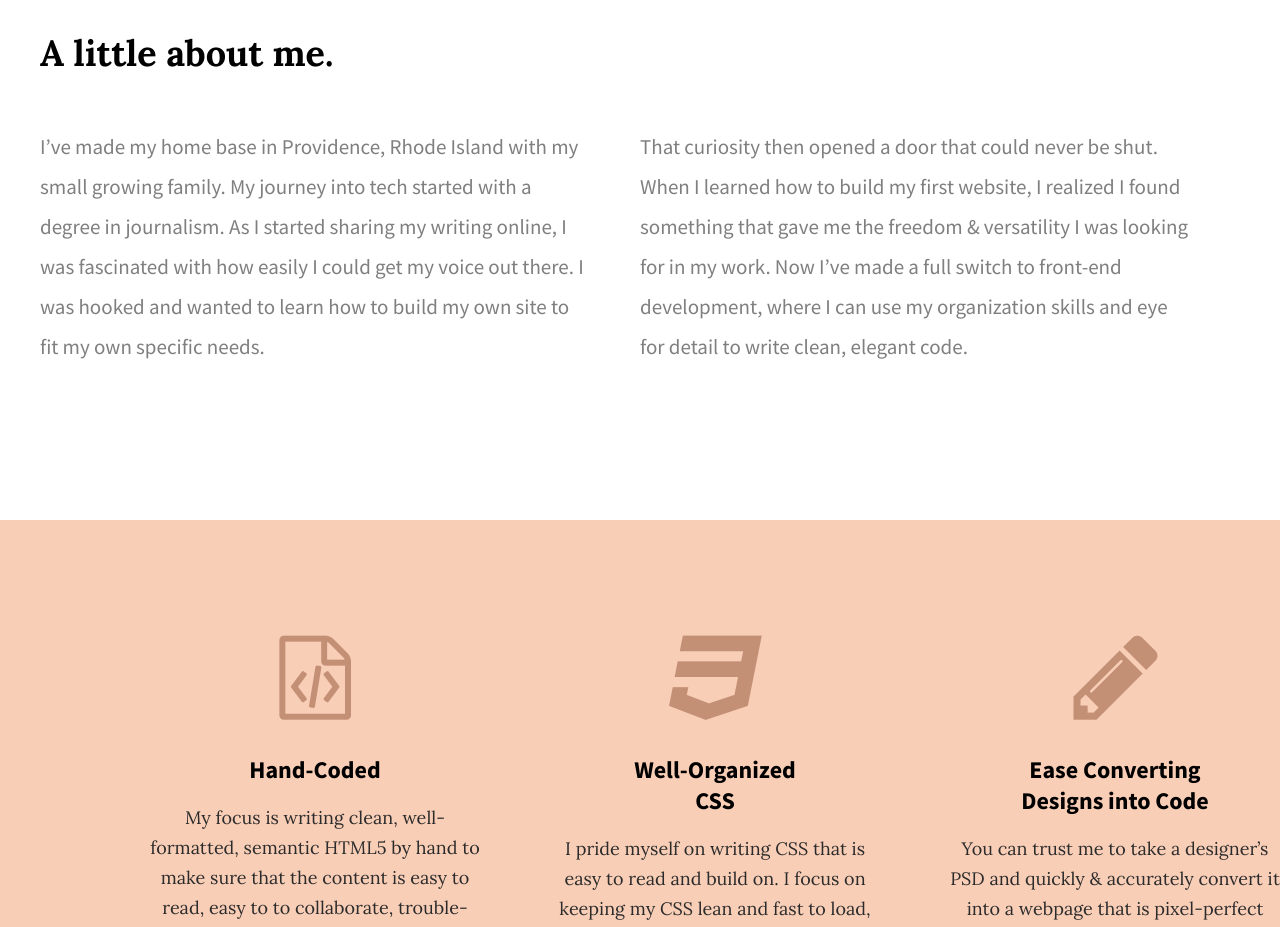
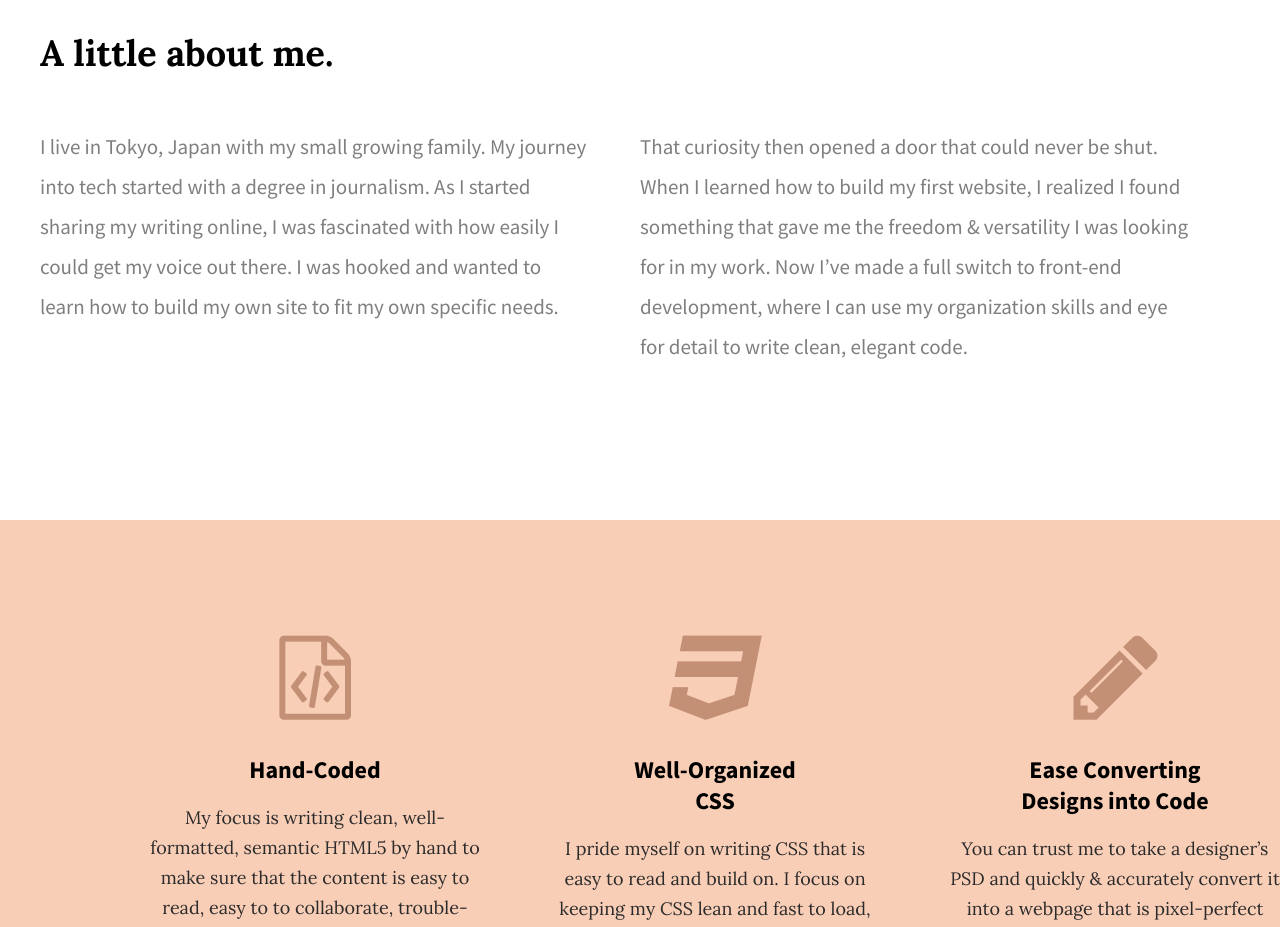
Before and after one commit to kauaicrusier/skillscrush-practice, a plain HTML site: page index.html in a window 1280 px wide. Shown: the part 880-1807 px from the top of the page. Drawn offline with Linux system fonts and the light colour scheme.

Commit message:
changed header name

```diff
--- a/index.html
+++ b/index.html
@@ -1,7 +1,7 @@
 <!doctype html>
 <html>
     <head>
-        <title>Jubilee Austen | Developer</title>
+        <title>Jo Billy Bob | Developer</title>
         <link rel="stylesheet" href="css/normalize.css">
         <link rel="stylesheet" href="css/main.css">
         <link href='https://fonts.googleapis.com/css?family=Source+Sans+Pro:400,700' rel='stylesheet' type='text/css'>
@@ -32,7 +32,7 @@
         <div class="full-width">
           <h2>A little about me.</h2>
           <div class="half-width">
-            <p>I’ve made my home base in Providence, Rhode Island with my small
+            <p>I live in Tokyo, Japan with my small
             growing family. My journey into tech started with a degree in
             journalism. As I started sharing my writing online, I was
             fascinated with how easily I could get my voice out there. I was
```
